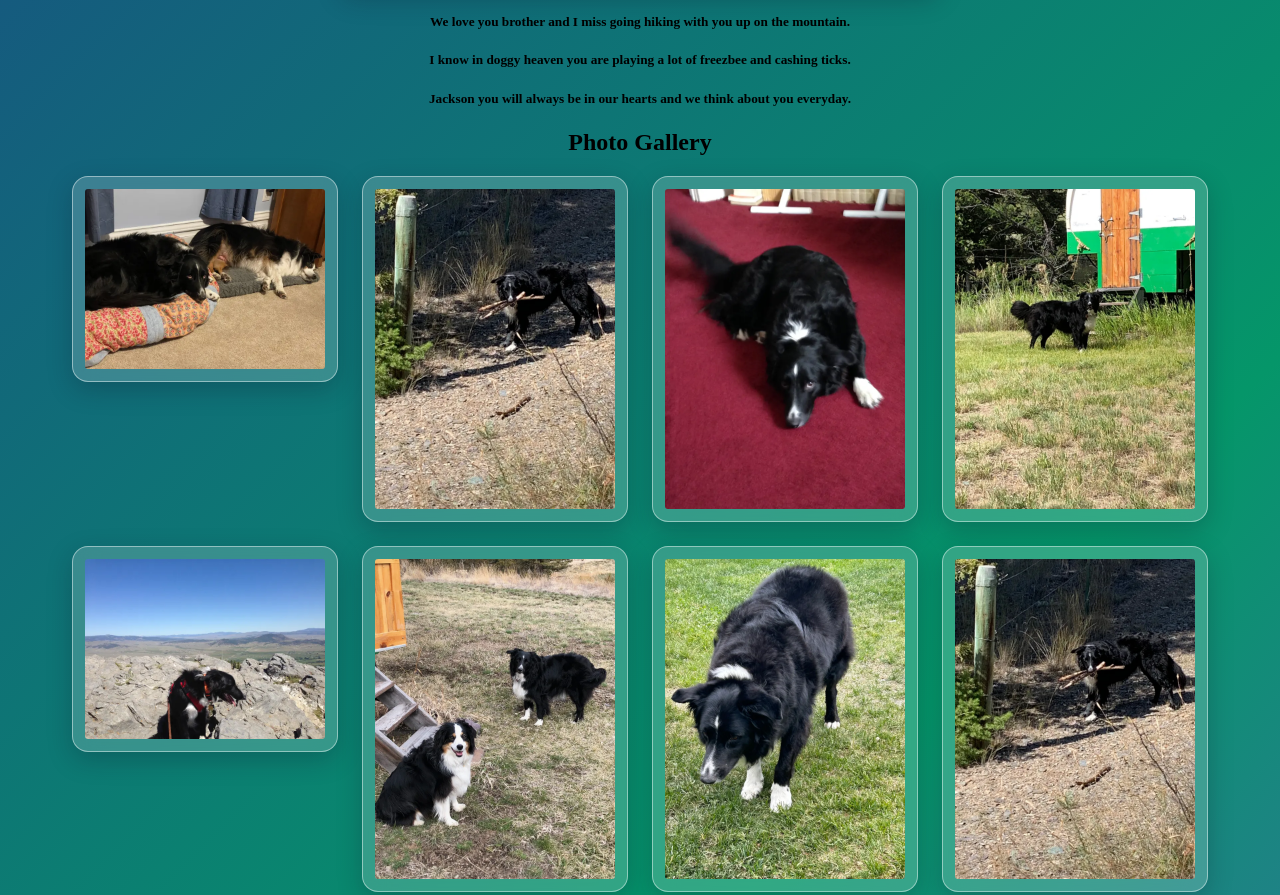
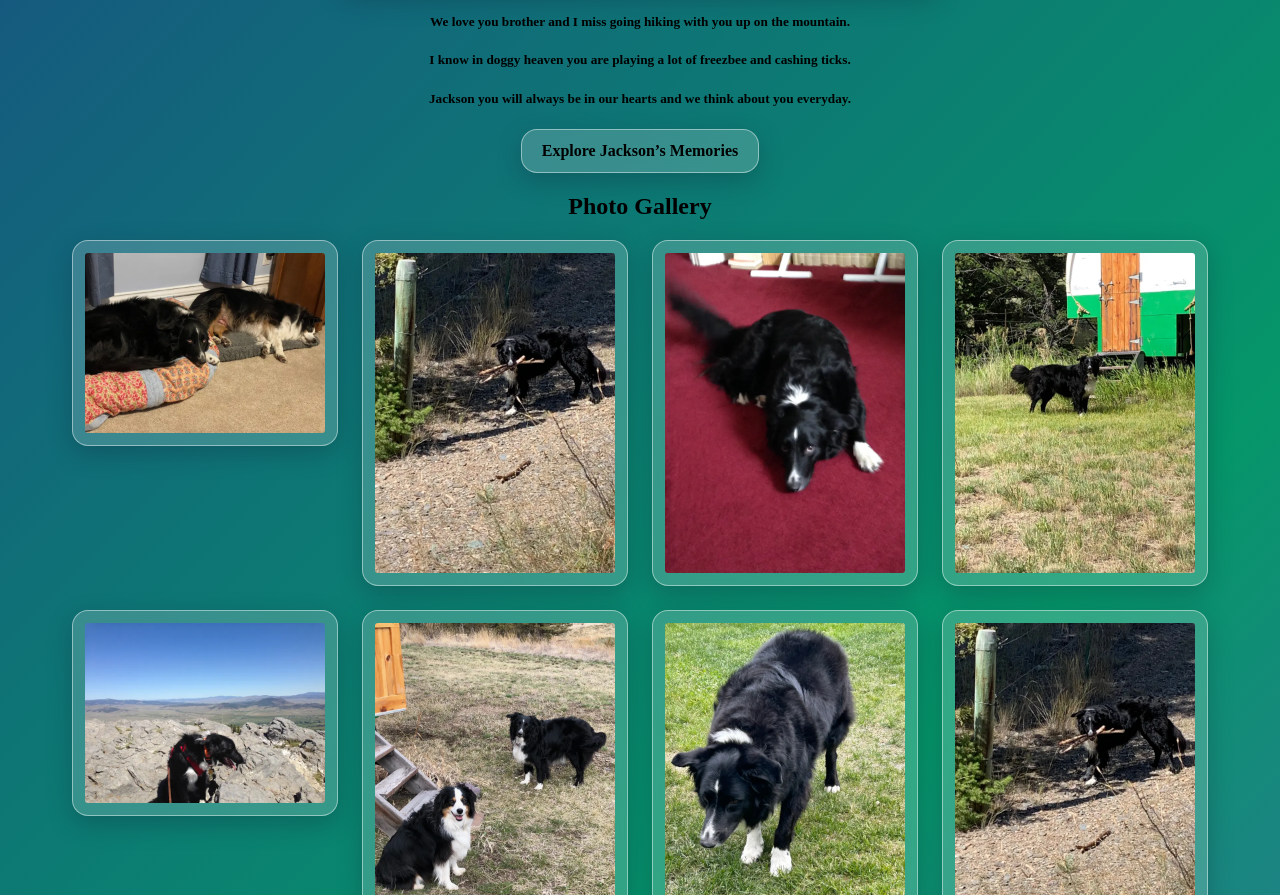
Before and after one commit to miasmith81/next_chapter_the_controlled_build, a website: page index.html in a window 1280 px wide. Shown: the part 900-1795 px from the top of the page. Drawn offline with Linux system fonts and the light colour scheme.

Commit message:
Add hero call-to-action button and update image formats for improved performance

```diff
--- a/css/styles.css
+++ b/css/styles.css
@@ -38,6 +38,27 @@ body {
 .hero-text {
   color: #000;
   text-align: center;
+}
+
+.hero-cta {
+  display: block;
+  width: fit-content;
+  margin: 1.25rem auto 0;
+  padding: 0.75rem 1.25rem;
+  color: #000;
+  font-weight: 700;
+  text-decoration: none;
+  background: rgba(255, 255, 255, 0.18);
+  backdrop-filter: blur(12px);
+  -webkit-backdrop-filter: blur(12px);
+  border: 1px solid rgba(255, 255, 255, 0.45);
+  border-radius: 16px;
+  box-shadow: 0 8px 24px rgba(15, 23, 42, 0.25);
+}
+
+.hero-cta:hover,
+.hero-cta:focus-visible {
+  background: rgba(255, 255, 255, 0.3);
 }
 
 .gallery-heading,
--- a/index.html
+++ b/index.html
@@ -10,11 +10,12 @@
   <main class="main-content"> <!-- Semantic main element -->
     <section id="hero-section" class="hero-section"> <!-- Semantic hero section -->
       <h1 class="hero-headline">Celebrating Jackson Our Buddy</h1> <!-- Primary heading element -->
-      <img class="hero-photo" src="assets/jacksonHero.jpeg" width="3024" height="4032" alt="Jackson Hero Pic"> <!-- Image element with attributes -->
+      <img class="hero-photo" src="assets/jacksonHero.webp" width="3024" height="4032" alt="Jackson Hero Pic"> <!-- Image element with attributes -->
 
       <h5 class="hero-text">We love you brother and I miss going hiking with you up on the mountain.</h5> <!-- First level-five heading element -->
       <h5 class="hero-text">I know in doggy heaven you are playing a lot of freezbee and cashing ticks.</h5> <!-- Second level-five heading element -->
       <h5 class="hero-text">Jackson you will always be in our hearts and we think about you everyday.</h5> <!-- Third level-five heading element -->
+      <a class="hero-cta" href="#photo-gallery">Explore Jackson’s Memories</a>
     </section> <!-- Hero section closing tag -->
     <section id="photo-gallery" class="photo-gallery"> <!-- Semantic gallery section -->
       <h2 class="gallery-heading">Photo Gallery</h2> <!-- Secondary heading element -->
@@ -46,15 +47,15 @@
           <span class="flip-card-inner">
             <span class="flip-card-face flip-card-front">New Day Pic</span>.
             <span class="flip-card-face flip-card-back">
-              <img src="assets/aNewDay.jpg" width="1536" height="1024" alt="New Day Image">
+              <img src="assets/aNewDay.webp" width="1536" height="1024" alt="New Day Image">
             </span>
           </span>
         </button>
         <button class="flip-card" type="button" aria-pressed="false">
           <span class="flip-card-inner">
-            <span class="flip-card-face flip-card-front">Jackson Video 2</span>
+            <span class="flip-card-face flip-card-front">United Pic</span>
             <span class="flip-card-face flip-card-back">
-              <img src="assets/United.jpg" width="1122" height="1402" alt="United Image">
+              <img src="assets/United.webp" width="1122" height="1402" alt="United Image">
             </span>
           </span>
         </button>
```
